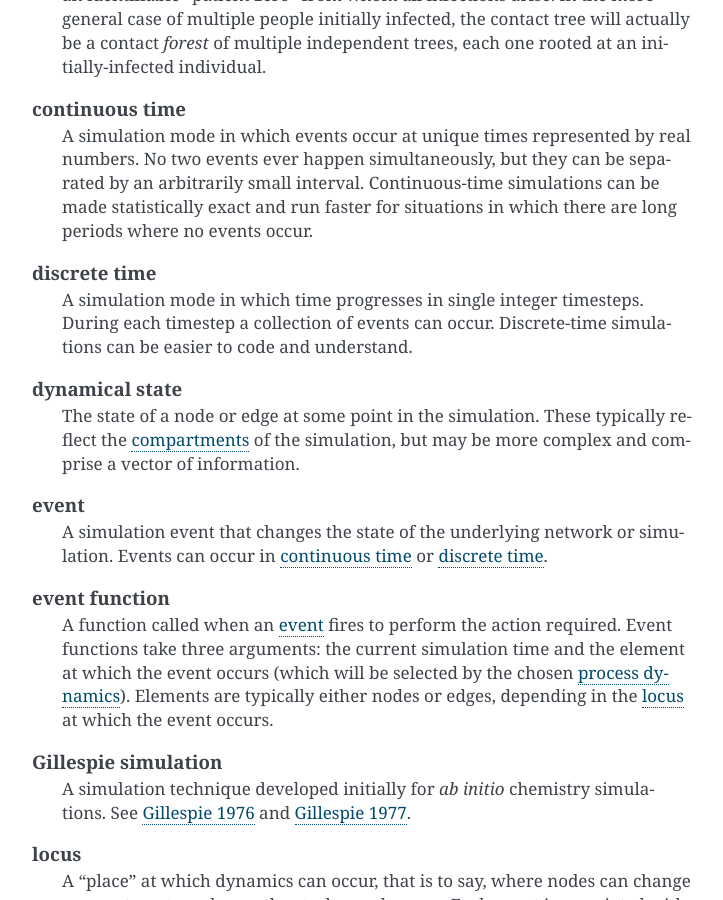
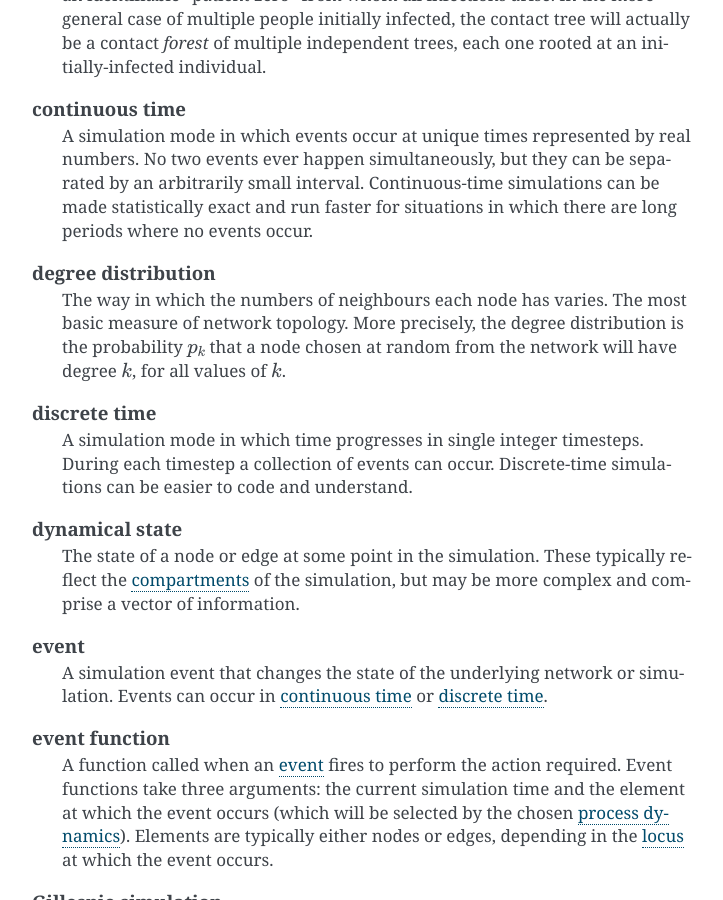
Before and after one commit to simoninireland/epydemic, a Sphinx documentation site: the page built from doc/glossary.rst, in a window 1280 px wide and 900 px high, scrolled down 602 px. Shown: the whole window, without its empty margins (388-1111 px from the left). Built offline with Sphinx 7.4.7, drawn with Linux system fonts in a browser that asks for light colours.

Commit message:
Added definition of degree distribution

```diff
--- a/doc/glossary.rst
+++ b/doc/glossary.rst
@@ -43,6 +43,13 @@ Glossary
       small interval. Continuous-time simulations can be made
       statistically exact and run faster for situations in which there
       are long periods where no events occur.
+
+   degree distribution
+      The way in which the numbers of neighbours each node has
+      varies. The most basic measure of network topology. More
+      precisely, the degree distribution is the probability
+      :math:`p_k` that a node chosen at random from the network will
+      have degree :math:`k`, for all values of :math:`k`.
 
    discrete time
       A simulation mode in which time progresses in single integer
```
